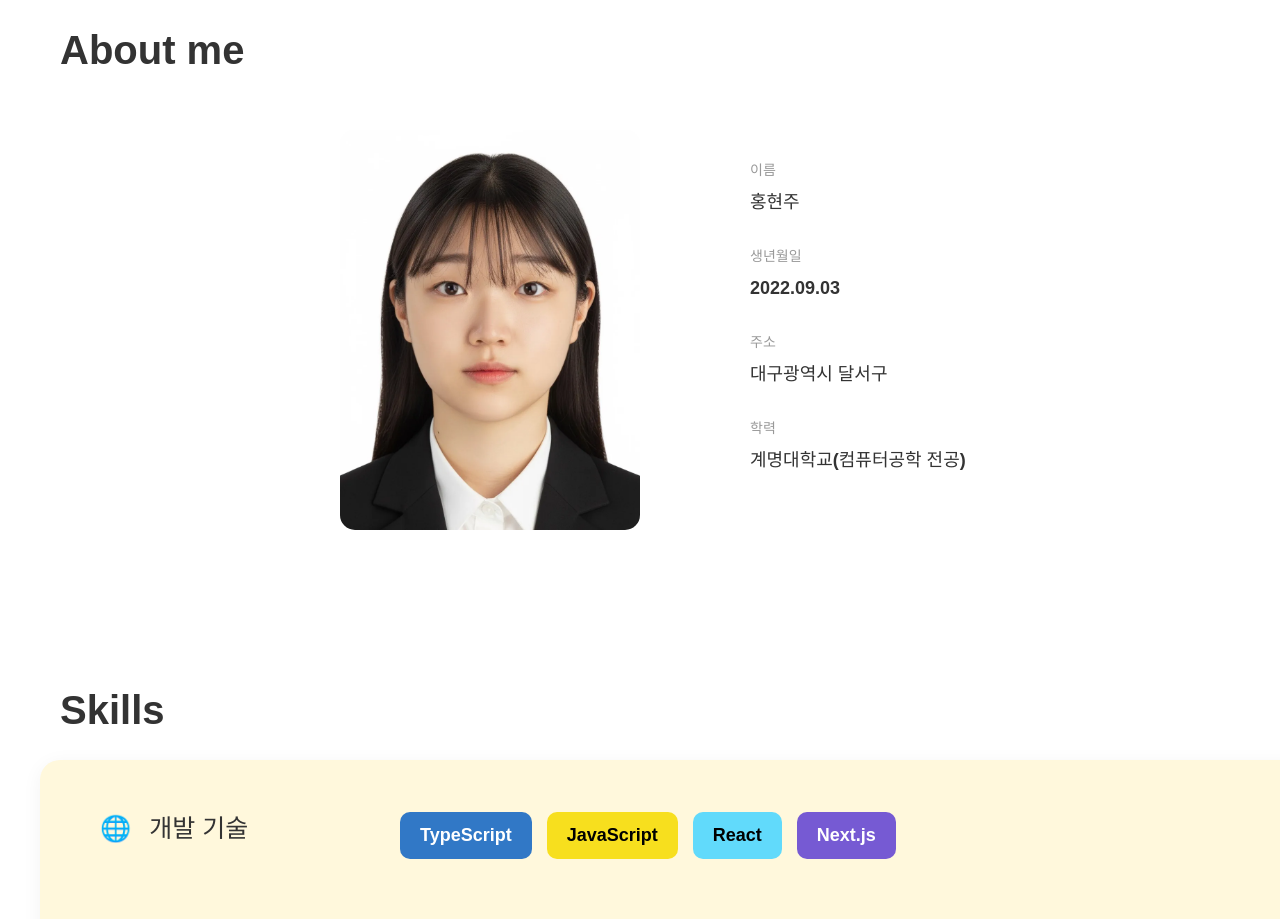
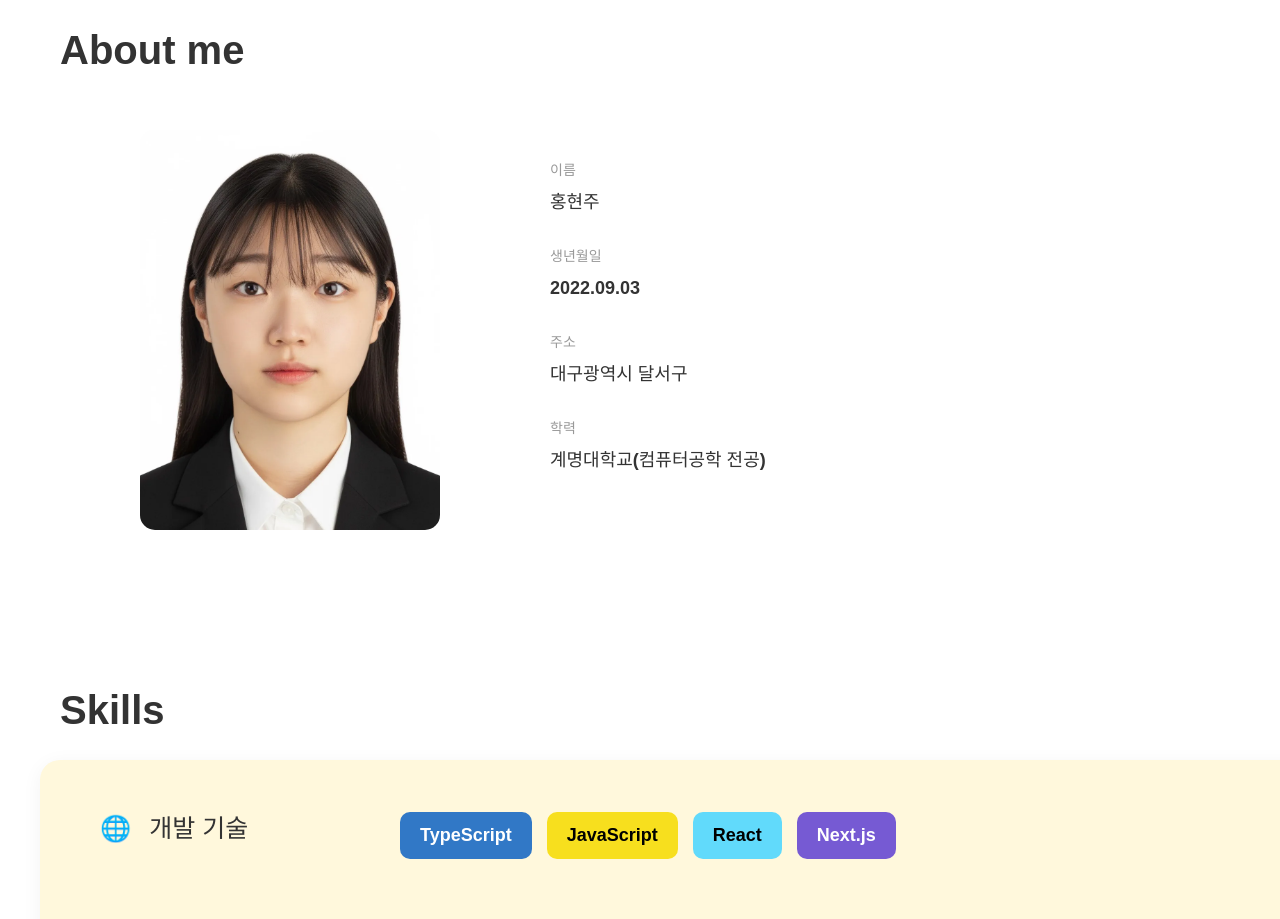
Before and after one commit to hyeonju093/my-portfolio, a React (Vite) app: page / in a window 1280 px wide. Shown: the part 780-1699 px from the top of the page. Built offline with nearby package versions, Linux system fonts and the light colour scheme.

Commit message:
section title update-1

```diff
--- a/src/App.css
+++ b/src/App.css
@@ -123,7 +123,7 @@ body {
   display: flex;
   gap: 60px;
   align-items: flex-start;
-  margin-left: 300px;
+  margin-left: 100px;
   margin-top: 50px;
 }
 
```
